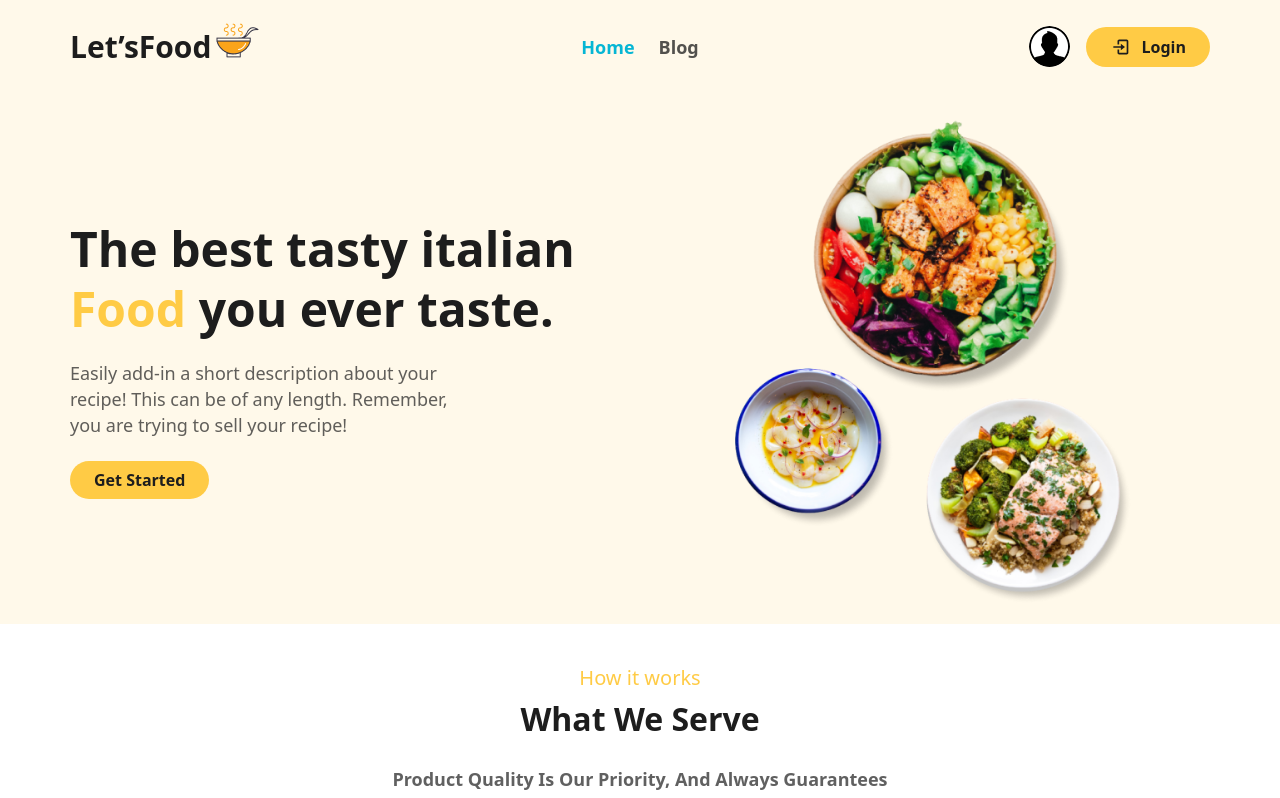
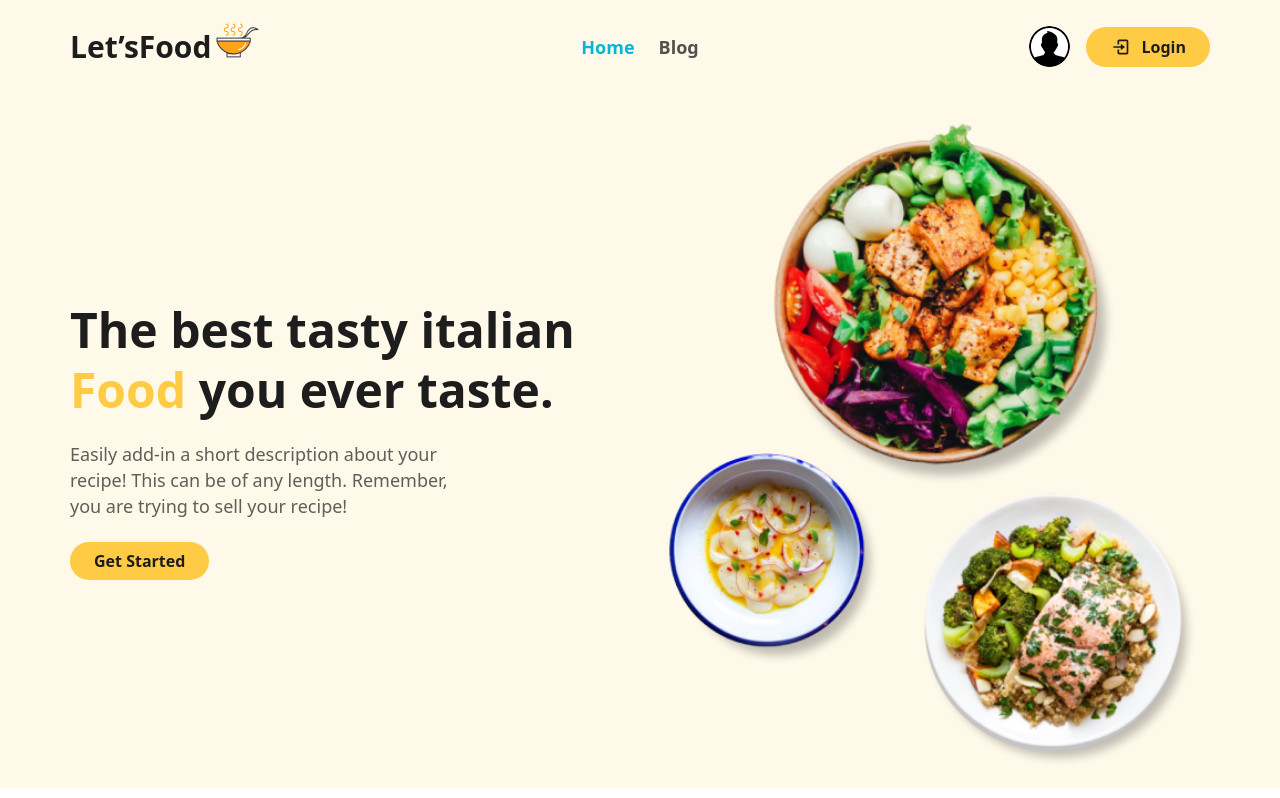
Before and after one commit to Nazmul66/Lets-Food, a React (Vite) app: page / in a window 1280 px wide. Shown: the top 798 px of the page. Built offline with nearby package versions, Linux system fonts and the light colour scheme; no server answers.

Commit message:
react lazy load implement

```diff
--- a/package.json
+++ b/package.json
@@ -20,6 +20,8 @@
     "react": "^18.2.0",
     "react-dom": "^18.2.0",
     "react-icons": "^4.8.0",
+    "react-lazy-load-image-component": "^1.5.6",
+    "react-lazyload": "^3.2.0",
     "react-loader-spinner": "^5.3.4",
     "react-rating": "^2.0.5",
     "react-router-dom": "^6.11.0",
--- a/src/Components/Pages/Header/Header.jsx
+++ b/src/Components/Pages/Header/Header.jsx
@@ -43,7 +43,7 @@ const Header = () => {
 
                      <div className='flex lg:flex-row flex-col items-center'>
                         {
-                           userInfo  ?  <><img title={userInfo.email} src={userInfo.photoURL} alt="" className='img_nav mr-4 block w-16 rounded-full cursor-pointer' /></> :  <><img src={user} alt="" className='img_nav mr-4 block' /></>
+                           userInfo  ?  <><img title={userInfo.displayName} src={userInfo.photoURL} alt="" className='img_nav mr-4 block w-16 rounded-full cursor-pointer' /></> :  <><img src={user} alt="" className='img_nav mr-4 block' /></>
                         }
                         {
                            userInfo ?  <button className='btn-login flex items-center' onClick={ handleLogOut }><BiLogIn className='w-[20px] h-[20px] mr-3' /> LogOut</button>  :  <><Link to="/login" ><button className='btn-login flex items-center'><BiLogIn className='w-[20px] h-[20px] mr-3' />Login</button> </Link></>
--- a/src/Components/PrivateRoute/PrivateRoute.jsx
+++ b/src/Components/PrivateRoute/PrivateRoute.jsx
@@ -6,7 +6,6 @@ import Loader from '../../Loader';
 const PrivateRoute = ({ children }) => {
     const { loading, userInfo } = useContext(AuthContext);
     const location = useLocation();
-    console.log(location)
 
     if(loading){
      return <Loader></Loader>
--- a/src/Components/Section/Banner_section/Banner_section.jsx
+++ b/src/Components/Section/Banner_section/Banner_section.jsx
@@ -13,7 +13,7 @@ const Banner_section = () => {
                 </div>
 
                 <div className='lg:w-1/2 w-full'>
-                    <img src={bannerImg} alt="" className='w-3/4 block mx-auto' />
+                    <img src={bannerImg} alt="" className='w-[90%] lg:w-full block mx-auto ' />
                 </div>
             </div>
         </section>
--- a/src/Components/Section/Chef_section/Chef_card/Chef_card.jsx
+++ b/src/Components/Section/Chef_section/Chef_card/Chef_card.jsx
@@ -2,14 +2,15 @@ import React from 'react';
 import "./Chef_card.css"
 import { AiOutlineLike } from 'react-icons/ai';
 import { Link } from 'react-router-dom';
+import LazyLoad from 'react-lazyload';
 
 const Chef_card = ({ chef }) => {
     const { id, chefPictureUrl, chefName, Years_of_experience , Numbers_of_recipes, likes } = chef;
     return (
         <div className='px-5 py-8 card'>
-                <div className='w-full h-[200px] overflow-hidden mb-5'>
+                <LazyLoad className='w-full h-[200px] overflow-hidden mb-5'>
                    <img src={chefPictureUrl} alt="" className='chef_img rounded-lg scale-[1] w-full hover:scale-[1.5] ease-in-out duration-300' />
-                </div>
+                </LazyLoad >
                 <h2 className='font-bold text-[#495c0e] text-2xl mb-3'>{chefName}</h2>
                 <h4 className='font-semibold text-[#0d0d0d] text-md mb-5'>Years of experience: {Years_of_experience} </h4>
                   <div className='flex justify-between items-center'>
--- a/src/Components/Section/Chef_section/Chef_section.jsx
+++ b/src/Components/Section/Chef_section/Chef_section.jsx
@@ -6,14 +6,12 @@ import Loader from '../../../Loader';
 
 const Chef_section = () => {
     const navigation = useNavigation();
-    console.log(navigation.state)
 
     if(navigation.state === "loading"){
         return <Loader></Loader>
     }
 
     const [dataLoad, setDataLoad] = useState([]);
-
     useEffect(() =>{
         fetch("https://let-s-food-website-server-nazmul66.vercel.app/cheff")
         .then(res => res.json())
```
Also changed, not shown: 1 other file (tests, documents, lock files or other folders).
